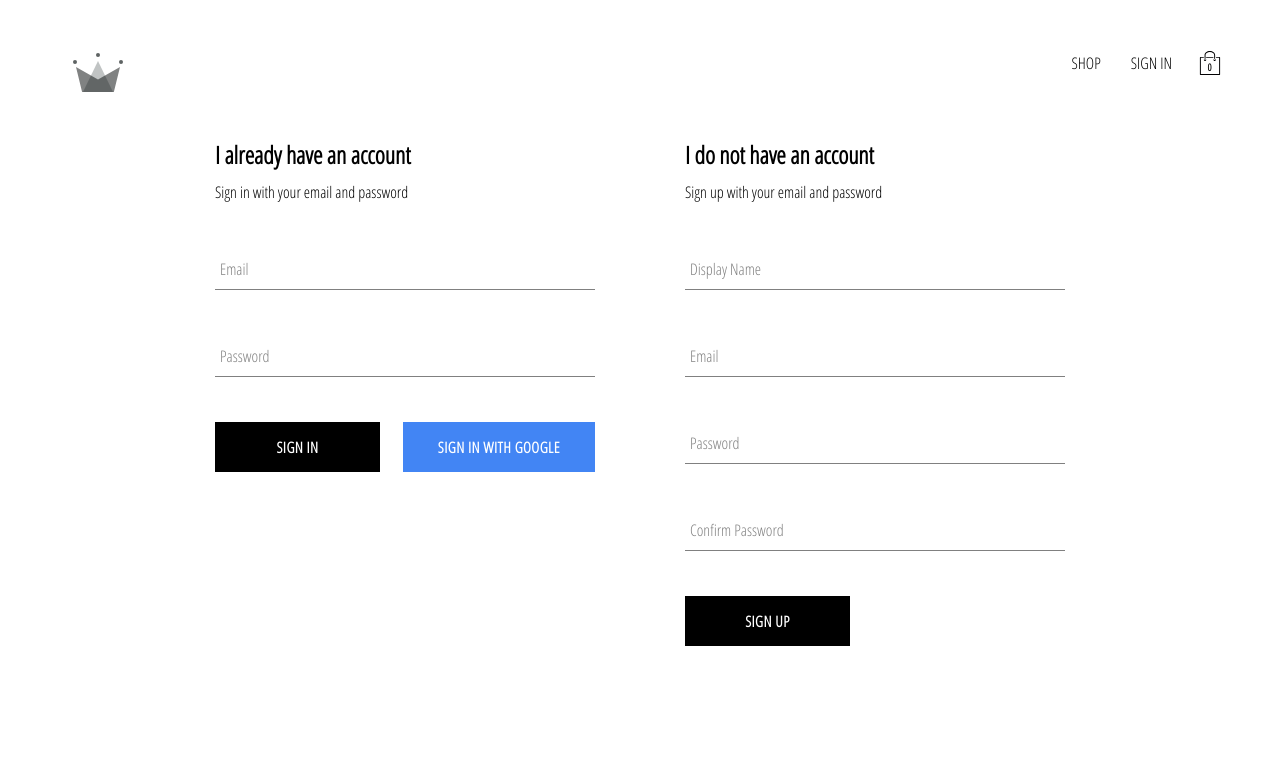
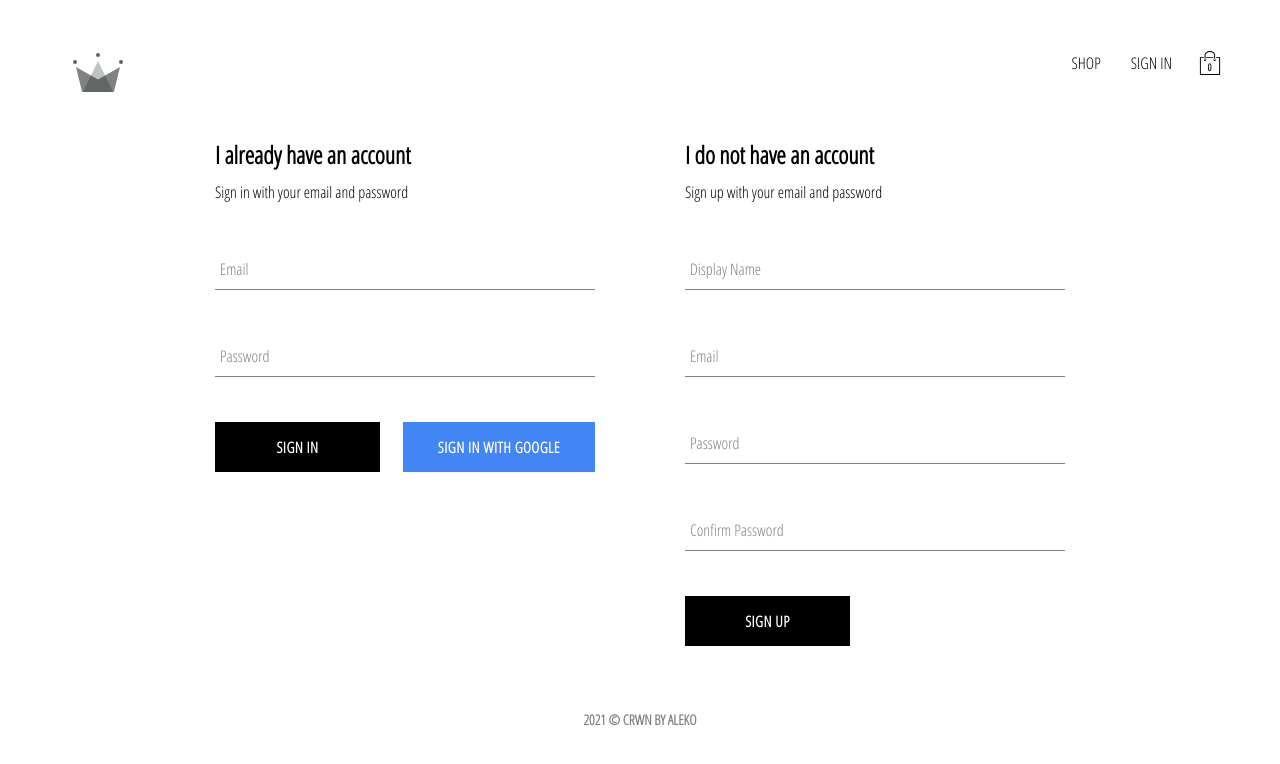
Before and after one commit to Alex1899/e-commerce-project, a React (Create React App) app: page /signin in a window 1280 px wide. Shown: the top 764 px of the page. Built offline with nearby package versions, Linux system fonts and the light colour scheme; no server answers; the HTML template or start-up script is replaced by a standard one.

Commit message:
added footer

```diff
--- a/src/App.js
+++ b/src/App.js
@@ -10,6 +10,7 @@ import { selectCurrentUser } from "./redux/user/user.selector";
 import { createStructuredSelector } from "reselect";
 import { selectCollectionsForPreview } from "./redux/shop/shop.selectors";
 import { checkUserSession } from "./redux/user/user.actions";
+import Footer from "./components/footer/footer.component";
 
 const HomePage = lazy(() => import("./pages/homepage/homepage.component"));
 const ShopPage = lazy(() => import("./pages/shop/shop.component"));
@@ -43,6 +44,7 @@ const App = ({ checkUserSession, currentUser }) => {
           </Suspense>
         </ErrorBoundary>
       </Switch>
+      <Footer/>
     </div>
   );
 };
--- /dev/null
+++ b/src/components/footer/footer.component.js
@@ -0,0 +1,11 @@
+import React from "react";
+
+import { FooterDiv, FooterText } from "./footer.styles";
+
+const Footer = () => (
+  <FooterDiv>
+    <FooterText> 2021 &#169; CRWN BY ALEKO</FooterText>
+  </FooterDiv>
+);
+
+export default Footer;
--- /dev/null
+++ b/src/components/footer/footer.styles.js
@@ -0,0 +1,14 @@
+import styled from 'styled-components'
+
+export const FooterDiv = styled.div`
+    display: flex;
+    justify-content: center;
+    margin-top: 50px;
+`
+
+export const FooterText = styled.p`
+    font-size: 14px;
+    font-weight: bold;
+    color: gray;
+
+`
```
